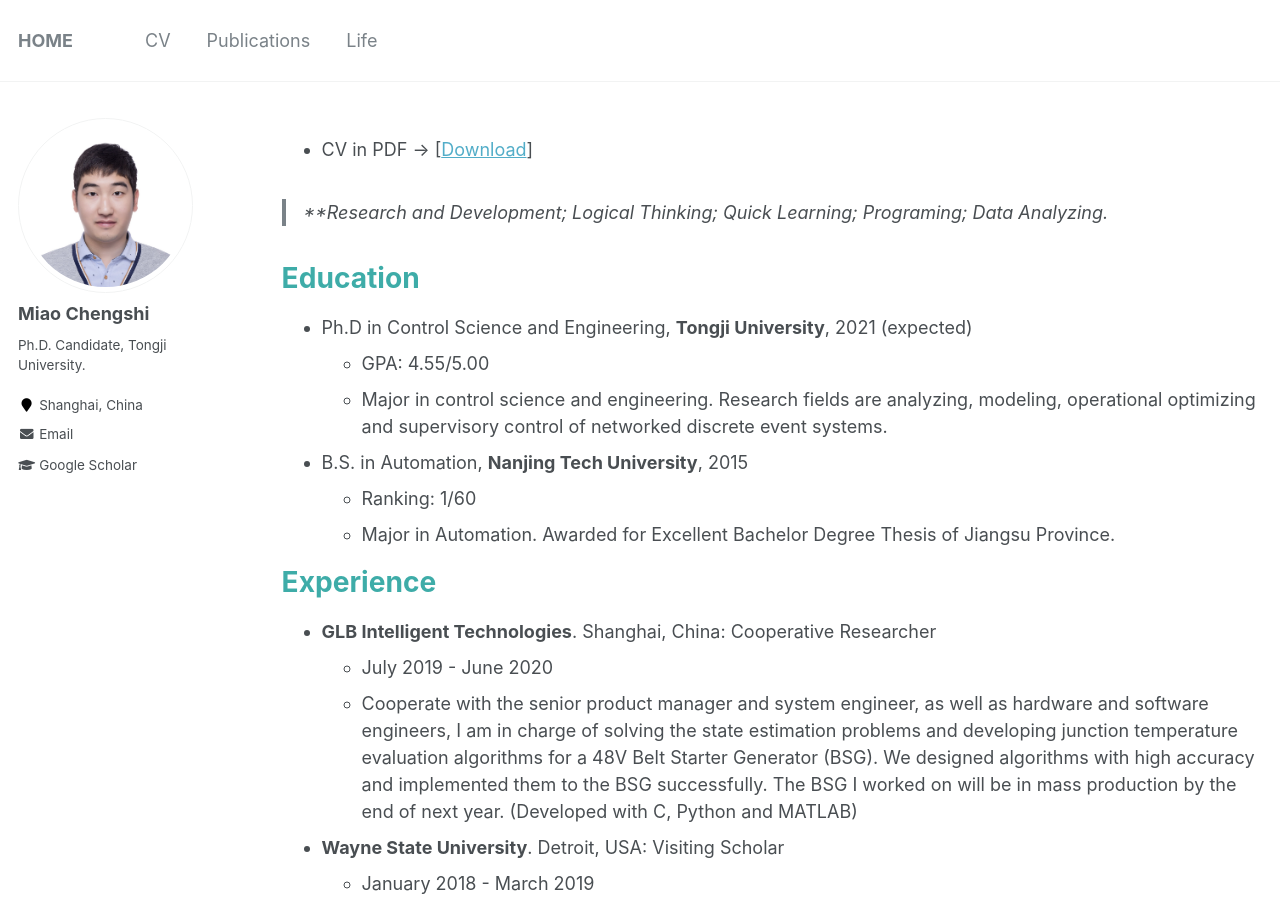
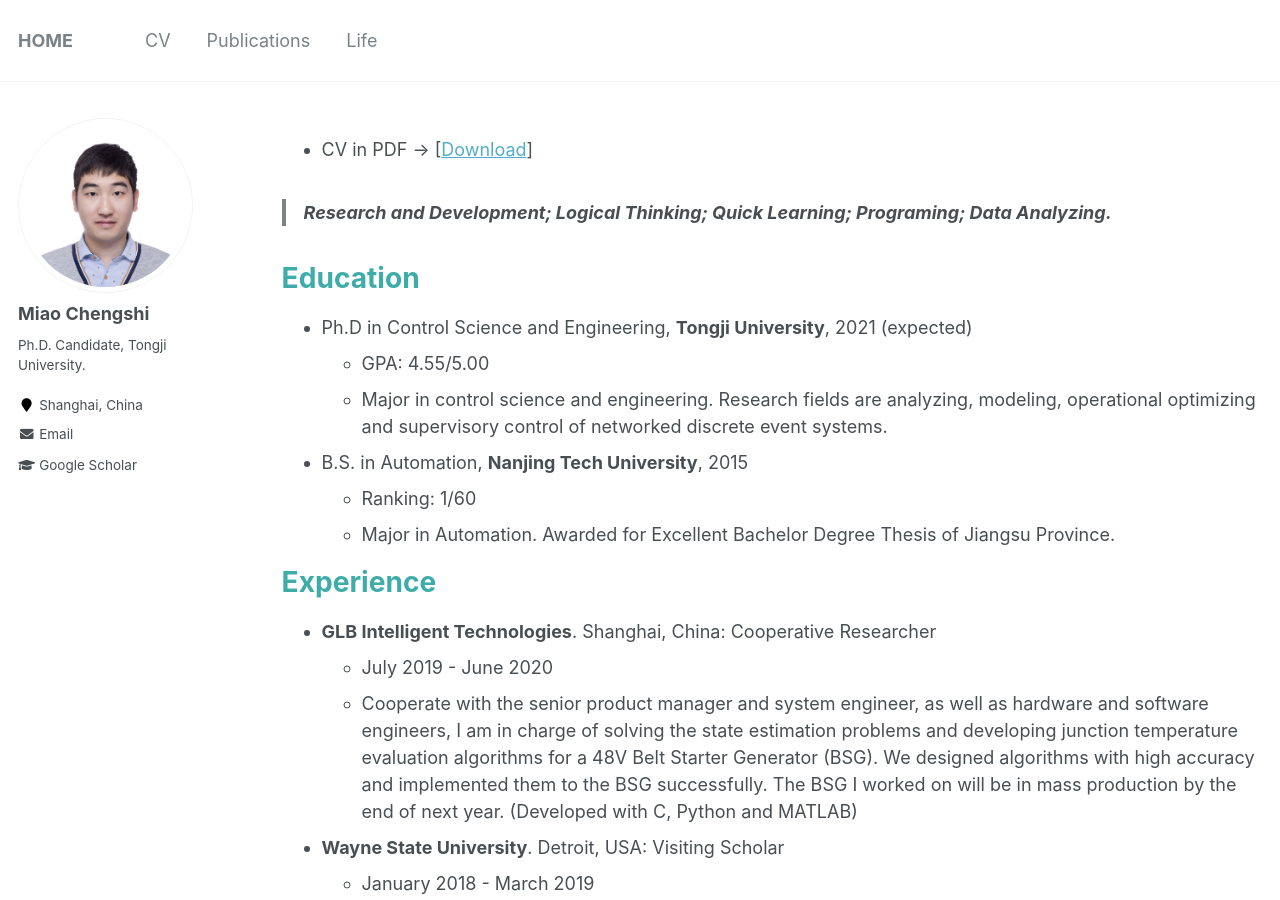
Before and after one commit to miaochengshi/miaochengshi.github.io, a Jekyll site: the page built from _pages/cv.md, in a window 1280 px wide and 900 px high. Built offline with Jekyll 4.4.1, drawn with Linux system fonts in a browser that asks for light colours.

Commit message:
Update cv.md

```diff
--- a/_pages/cv.md
+++ b/_pages/cv.md
@@ -9,7 +9,7 @@ redirect_from:
 
 * CV in PDF -> [[Download](http://miaochengshi.github.io/files/CV_en_cn.pdf)]
 
-> **Research and Development; Logical Thinking; Quick Learning; Programing; Data Analyzing.
+> **Research and Development; Logical Thinking; Quick Learning; Programing; Data Analyzing.**
 
 Education
 ======
```
